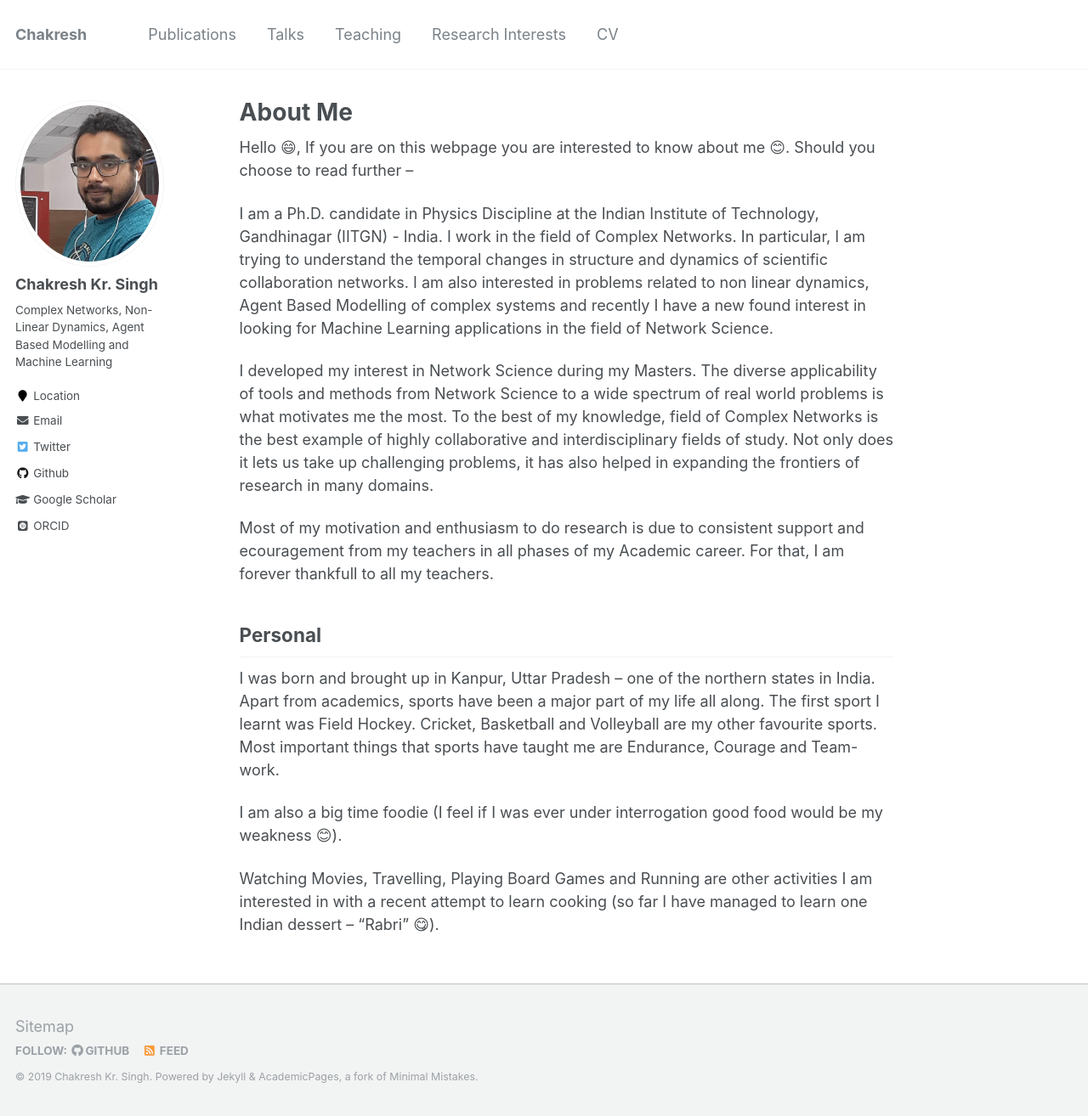
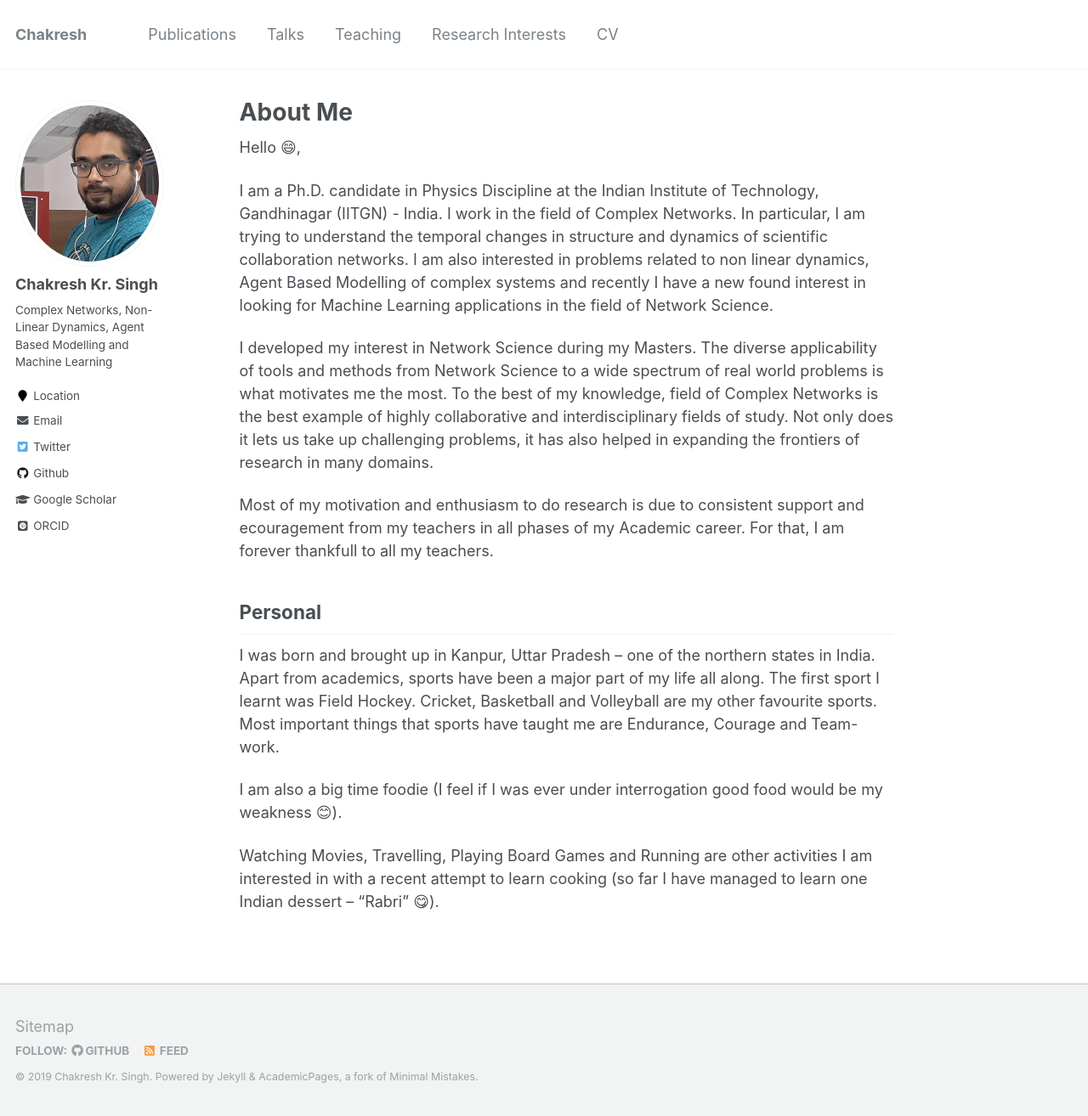
Before and after one commit to ChakreshIITGN/ChakreshIITGN.github.io, a Jekyll site: the page built from _pages/about.md, in a window 1280 px wide and 1314 px high. Shown: the whole window at 85% size. Built offline with Jekyll 4.4.1, drawn with Linux system fonts in a browser that asks for light colours; emoji names are drawn with the system emoji font; some web fonts are replaced.

Commit message:
Update about.md

```diff
--- a/_pages/about.md
+++ b/_pages/about.md
@@ -8,7 +8,7 @@ redirect_from:
   - /about.html
 ---
 
-Hello :smile:, If you are on this webpage you are interested to know about me :blush:. Should you choose to read further --
+Hello :smile:,
 
 I am a Ph.D. candidate in Physics Discipline at the Indian Institute of Technology, Gandhinagar (IITGN) - India. I work in the field of Complex Networks. In particular, I am trying to understand the temporal changes in structure and dynamics of scientific collaboration networks. I am also interested in problems related to non linear dynamics, Agent Based Modelling of complex systems and recently I have a new found interest in looking for Machine Learning applications in the field of Network Science.
 
```
